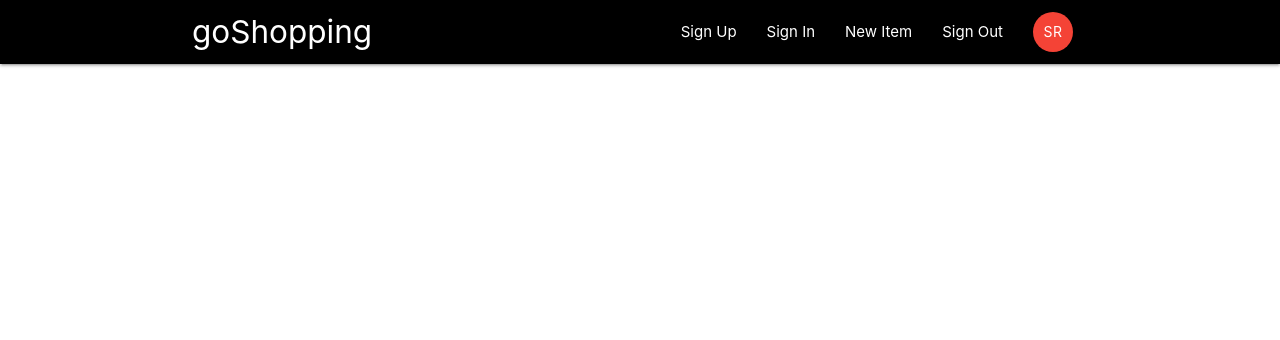
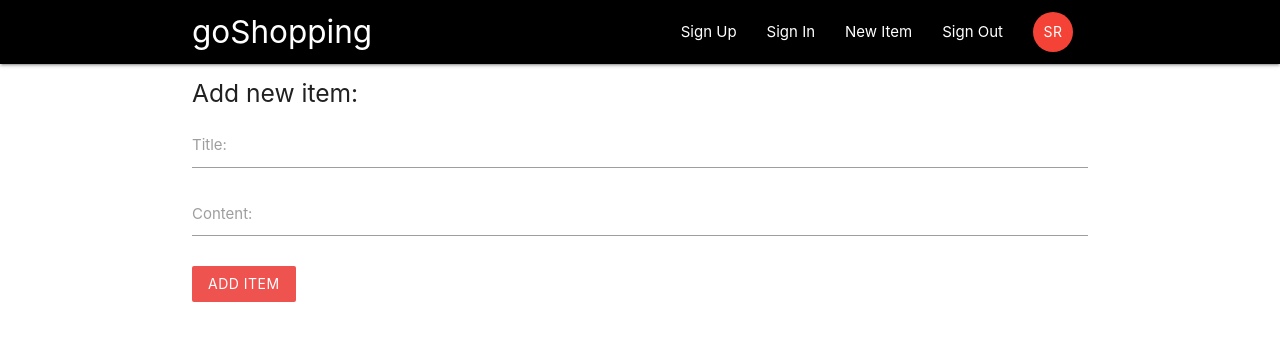
Before and after one commit to Sanchitraina1999/goShopping, a React (Create React App) app in the folder goshopping/: page /createItem in a window 1280 px wide. Shown: the top 340 px of the page. Built offline with nearby package versions, Linux system fonts and the light colour scheme.

Commit message:
createItem component done :tada:

```diff
--- a/goshopping/src/App.js
+++ b/goshopping/src/App.js
@@ -5,6 +5,7 @@ import Dashboard from "./components/dashboard/Dashboard";
 import ItemDetails from "./components/items/ItemDetails";
 import SignIn from "./components/auth/SignIn";
 import SignUp from "./components/auth/SignUp";
+import CreateItem from "./components/items/CreateItem"
 
 class App extends Component {
   render() {
@@ -17,6 +18,7 @@ class App extends Component {
             <Route path="/item/:id" component={ItemDetails}></Route>
             <Route path="/signin" component={SignIn}></Route>
             <Route path="/signup" component={SignUp}></Route>
+            <Route path="/createItem" component={CreateItem}></Route>
           </Switch>
         </div>
       </BrowserRouter>
--- a/goshopping/src/components/items/CreateItem.js
+++ b/goshopping/src/components/items/CreateItem.js
@@ -0,0 +1,43 @@
+import React, { Component } from "react";
+
+class CreateItem extends Component {
+  state = {
+    title: "",
+    content: "",
+  };
+  handleChange = (e) => {
+    this.setState({
+      [e.target.id]: e.target.value,
+    });
+  };
+  handleSubmit = (e) => {
+    e.preventDefault();
+    console.log(this.state);
+  };
+  render() {
+    return (
+      <div className="container margin-5">
+        <form onSubmit={this.handleSubmit} className="white">
+          <h5 className="grey-text text-darken-4">Add new item:</h5>
+          <div className="input-field">
+            <label htmlFor="title">Title:</label>
+            <input type="text" id="title" onChange={this.handleChange} />
+          </div>
+          <div className="input-field">
+            <label htmlFor="content">Content:</label>
+            <textarea
+              className="materialize-textarea"
+              id="content"
+              onChange={this.handleChange}
+            />
+          </div>
+          <div className="input-field">
+            <button className="btn red lighten-1 z-depth-0">Add Item</button>
+          </div>
+        </form>
+      </div>
+    );
+  }
+}
+
+export default CreateItem;
--- a/goshopping/src/components/layout/SignedInLinks.js
+++ b/goshopping/src/components/layout/SignedInLinks.js
@@ -5,7 +5,7 @@ const SignedInLinks = () => {
   return (
     <ul className="right">
       <li>
-        <NavLink to="/">New Item</NavLink>
+        <NavLink to="/createItem">New Item</NavLink>
       </li>
       <li>
         <NavLink to="/">Sign Out</NavLink>
```
